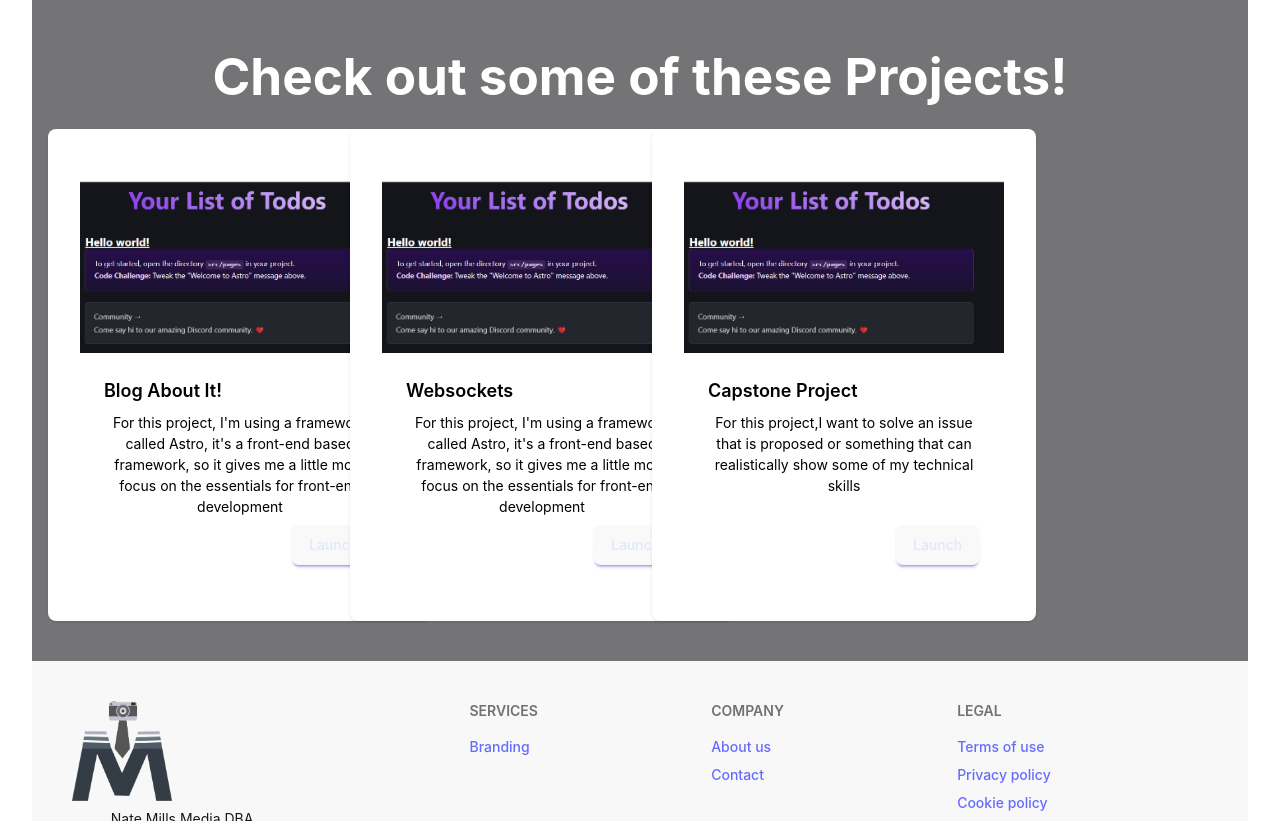
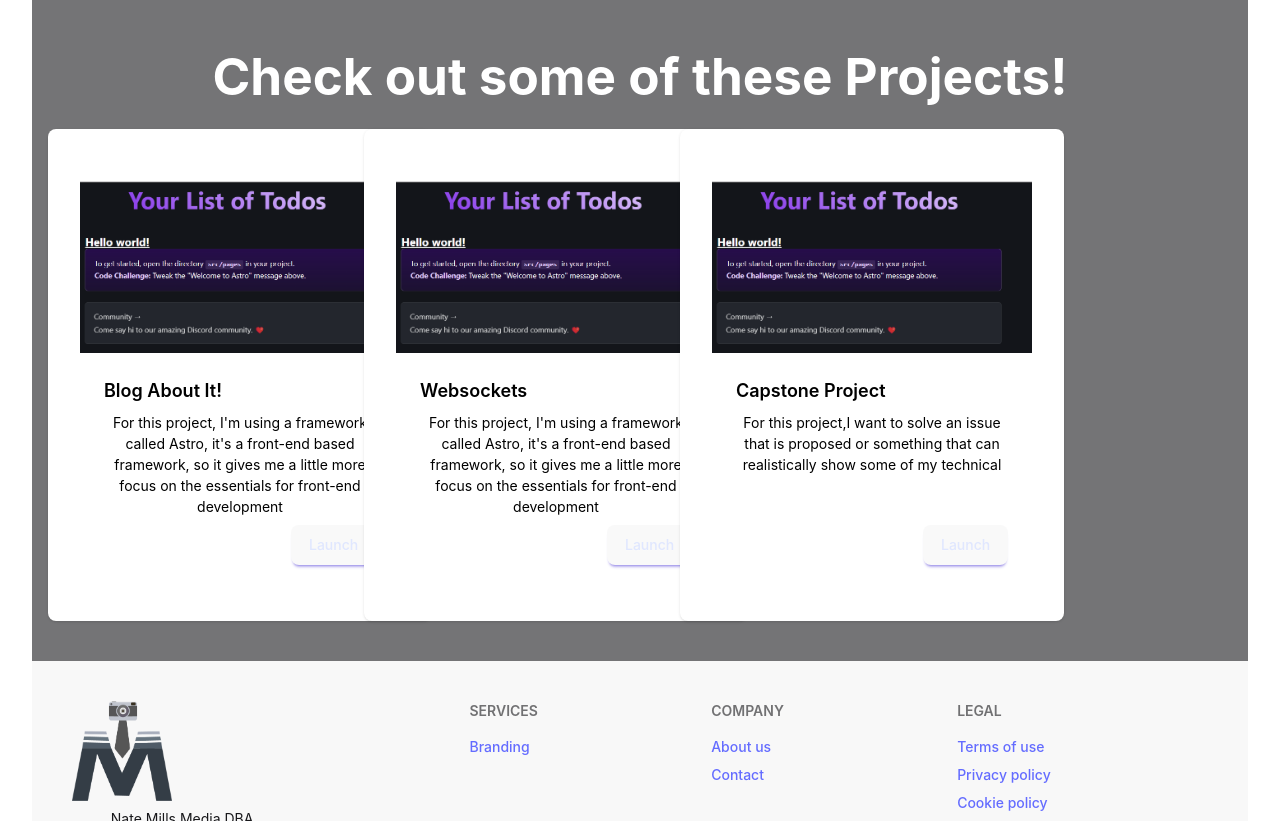
Before and after one commit to natemills018/natemills_portfolio, a React (Vite) app: page / in a window 1280 px wide. Shown: the part 580-1401 px from the top of the page. Built offline with nearby package versions, Linux system fonts and the light colour scheme.

Commit message:
Changes to the existing cards, need to adjusting spacing for wide displays

```diff
--- a/src/App.tsx
+++ b/src/App.tsx
@@ -62,7 +62,7 @@ function App() {
         <h1 className="mb-6 text-3xl font-bold text-center md:text-4xl">
           Check out some of these Projects!
         </h1>
-        <div className="grid gap-6 sm:grid-cols-1 md:grid-cols-2 lg:grid-cols-4">
+        <div className="grid gap-20 sm:grid-cols-1 md:grid-cols-2 lg:grid-cols-4">
 
         <ProjectCard
           cardImageSrc="/images/Screenshot 2025-02-27 230844.png"
@@ -79,7 +79,7 @@ function App() {
       <ProjectCard
           cardImageSrc="/images/Screenshot 2025-02-27 230844.png"
           title="Capstone Project"
-          description="For this project,I want to solve an issue that is proposed or something that can realistically show some of my technical skills"
+          description="For this project,I want to solve an issue that is proposed or something that can realistically show some of my technical"
           btnTitle="Launch"
         />
         </div>
```
